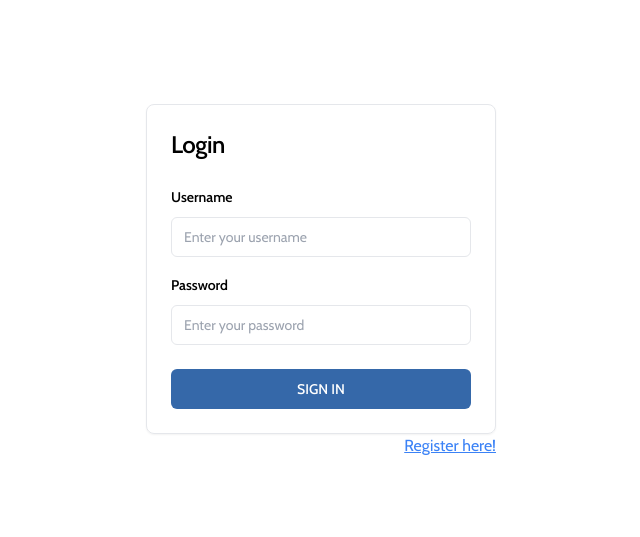
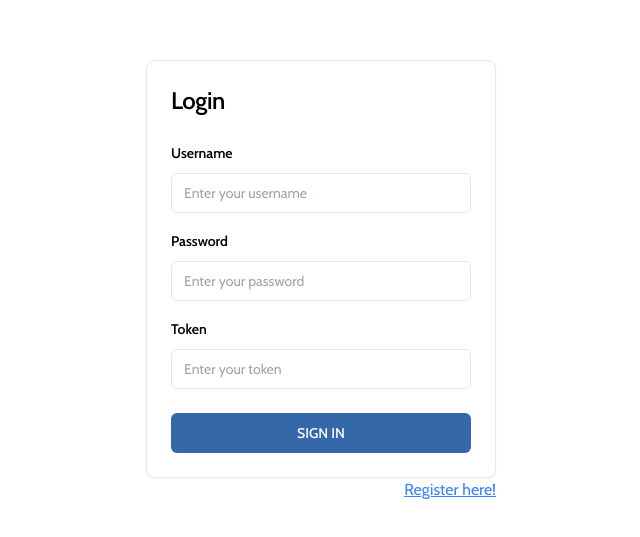
Before and after one commit to MJoDev/NmayaibDashboard, a Next.js app in the folder frontend-dash/: page /login in a window 1280 px wide. Shown: the part 119-656 px from the top of the page, without its empty margins (319-959 px from the left). Built offline with nearby package versions, Linux system fonts and the light colour scheme; a web font is replaced by a local one.

Commit message:
Update login-form.tsx

```diff
--- a/frontend-dash/src/components/login-form.tsx
+++ b/frontend-dash/src/components/login-form.tsx
@@ -9,8 +9,10 @@ import Cookies from "js-cookie"; // Para manejar las cookies
 export function LoginForm() {
   const [username, setUsername] = useState("");
   const [password, setPassword] = useState("");
+  const [ token, setToken] = useState("");
   const [usernameError, setUsernameError] = useState("");
   const [passwordError, setPasswordError] = useState("");
+  const [tokenError, setTokenError] = useState("");
   const [errorMessage, setErrorMessage] = useState(""); // Para manejar el mensaje de error
 
   const handleSubmit = async (e: React.FormEvent) => {
@@ -30,6 +32,13 @@ export function LoginForm() {
     } else {
       setPasswordError("");
     }
+    if(token.length < 6) {
+      setTokenError("Token must be at least 6 characters long.");
+      return;
+    } else {
+      setTokenError("");
+    }
+
 
     try {
       // Peticion a reqres.in A cambiar. Lo envio como email ya que su API recibe es un email.
@@ -49,15 +58,16 @@ export function LoginForm() {
       if (!response.ok) {
         throw new Error(data.error || "Login failed");
       }
-      const { token } = data;
+      const { auth_token } = data;
       if(Cookies.get("AdminStatus") === "Admin") {
-        Cookies.set("adminAuthToken", token, {expires: 1})
+        Cookies.set("adminAuthToken", auth_token, {expires: 1})
         window.location.href = "/admin";
       }else{
         // Si el login es exitoso, guarda el token en las cookies
         // Combinar los datos en un objeto
         const userData = {
-          auth_token: token,
+          auth_token: auth_token,
+          token: token,
           username: username,
           password: password
         };
@@ -108,6 +118,19 @@ export function LoginForm() {
             />
             {passwordError && <p id="password-error" className="text-red-500 text-sm">{passwordError}</p>}
           </div>
+          <div className="space-y-2">
+            <Label htmlFor="password">Token</Label>
+            <Input
+              id="token"
+              type="text"
+              value={token}
+              onChange={(e) => setToken(e.target.value)}
+              placeholder="Enter your token"
+              required
+              aria-describedby="token-error"
+            />
+            {tokenError && <p id="token-error" className="text-red-500 text-sm">{tokenError}</p>}
+          </div>
         </CardContent>
         <CardFooter>
           <Button type="submit" className="w-full">
```
